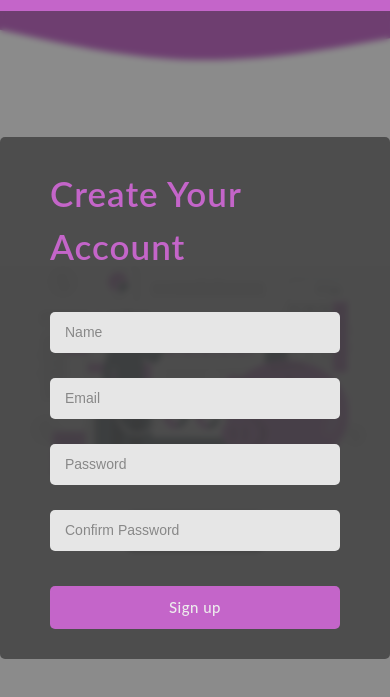
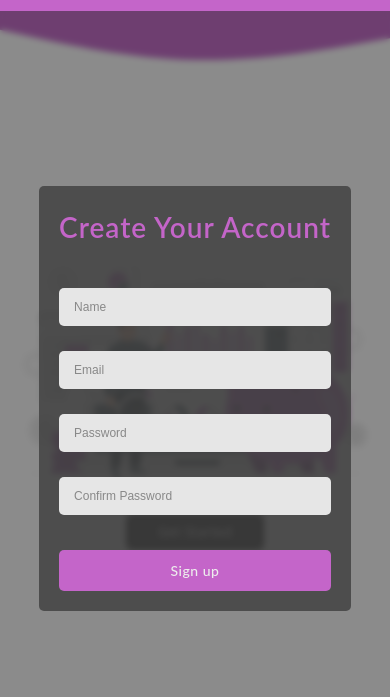
Before and after one commit to ani1609/Spendwise, a React app in the folder client/: page / in a window 390 px wide. Both pictures are taken after a click on the button "Signup". Shown: the part 59-756 px from the top of the page. Built offline with nearby package versions, Linux system fonts and the light colour scheme; some packages are replaced by stand-ins of ours; no server answers; a web font is replaced by a local one.

Commit message:
Solved overlapping of signup form

```diff
--- a/client/src/styles/Signup.css
+++ b/client/src/styles/Signup.css
@@ -138,3 +138,22 @@
     letter-spacing: 0.5px;
     margin: -12px auto 0 0;
 }
+
+/* Media query for screens below 420px */
+@media (max-width: 420px) {
+    .signup_form_container {
+        padding: 20px;
+    }
+
+    .signup_form_container h1 {
+        font-size: 28px;
+    }
+
+    .signup_form_container form input {
+        font-size: 12px;
+    }
+
+    .signup_form_container button {
+        font-size: 14px;
+    }
+}
```
